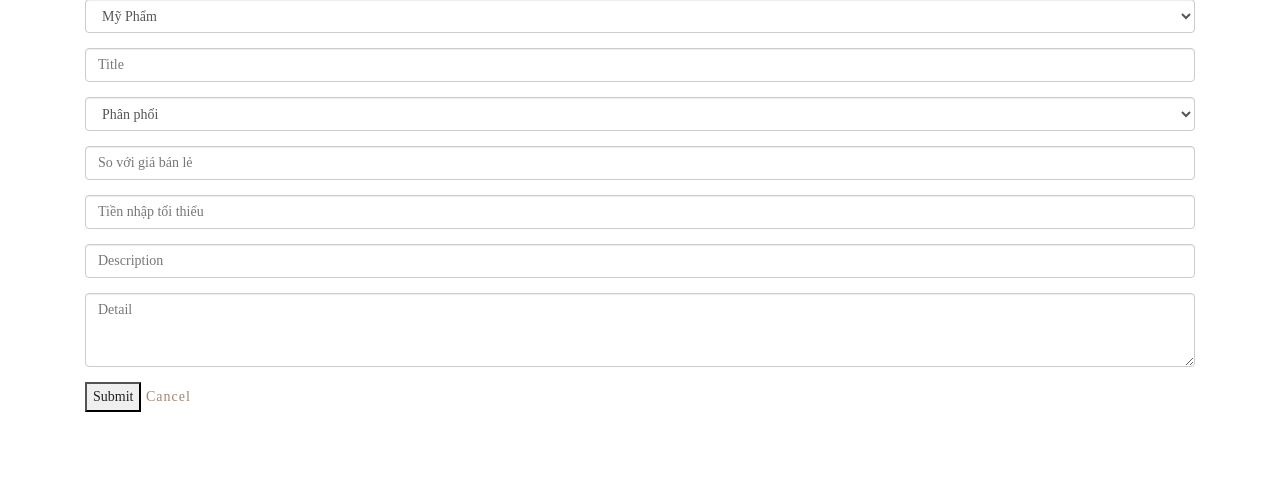
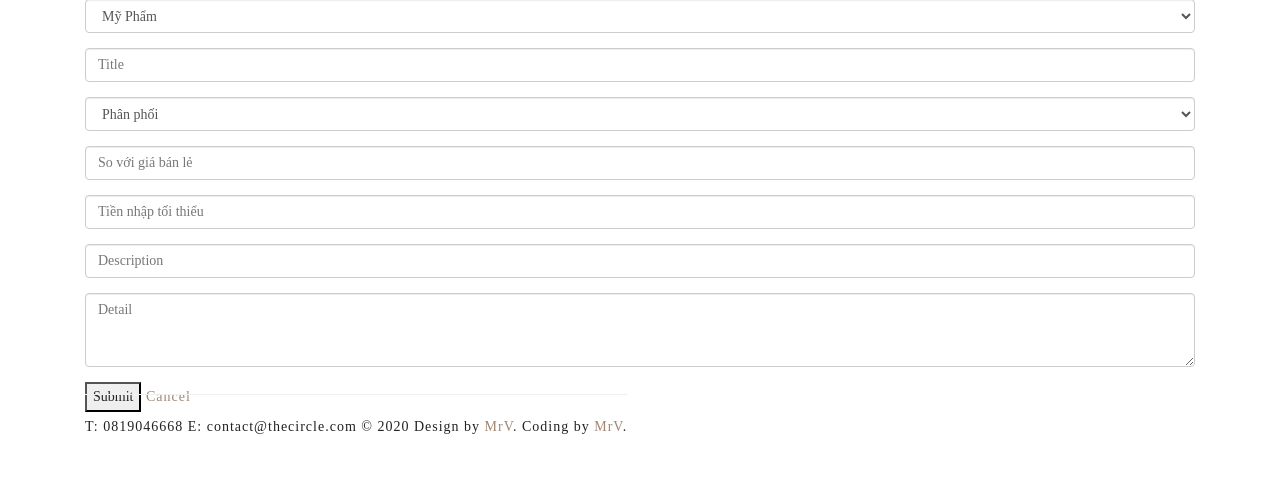
Before and after one commit to MrVu/thecircle, a Flask app: page /admin/posts/create in a window 1280 px wide. Shown: the part 321-800 px from the top of the page. Run offline with Flask 2, Linux system fonts and the light colour scheme; a user stored in the database is signed in; some libraries are stand-ins or nearby versions.

Commit message:
add footer

```diff
--- a/app/templates/admin_base.html
+++ b/app/templates/admin_base.html
@@ -65,7 +65,17 @@
 {% block contents %}
 {% endblock %}
 <!-- Footer -->
-
+<div class="container">
+    <div class="oi_footer">
+        <div class="row">
+            <div class="col-md-12">
+                T: 0819046668 E: contact@thecircle.com © 2020 Design by <a
+                    href="#">MrV</a>. Coding by <a
+                    href="https://www.facebook.com/vuhoang17891" target="_blank">MrV</a>.
+            </div>
+        </div>
+    </div>
+</div>
 <!-- Footer -->
 <script type="text/javascript" src={{url_for('static', filename="js/SmoothScroll.js" )}}></script>
 <script type="text/javascript" src={{url_for('static', filename="js/isotope.js" )}}></script>
--- a/app/templates/base.html
+++ b/app/templates/base.html
@@ -66,7 +66,7 @@
             <div class="col-md-12">
                 T: 0819046668 E: contact@thecircle.com © 2020 Design by <a
                     href="#">MrV</a>. Coding by <a
-                    href="#" target="_blank">MrV</a>.
+                    href="https://www.facebook.com/vuhoang17891" target="_blank">MrV</a>.
             </div>
         </div>
     </div>
```
